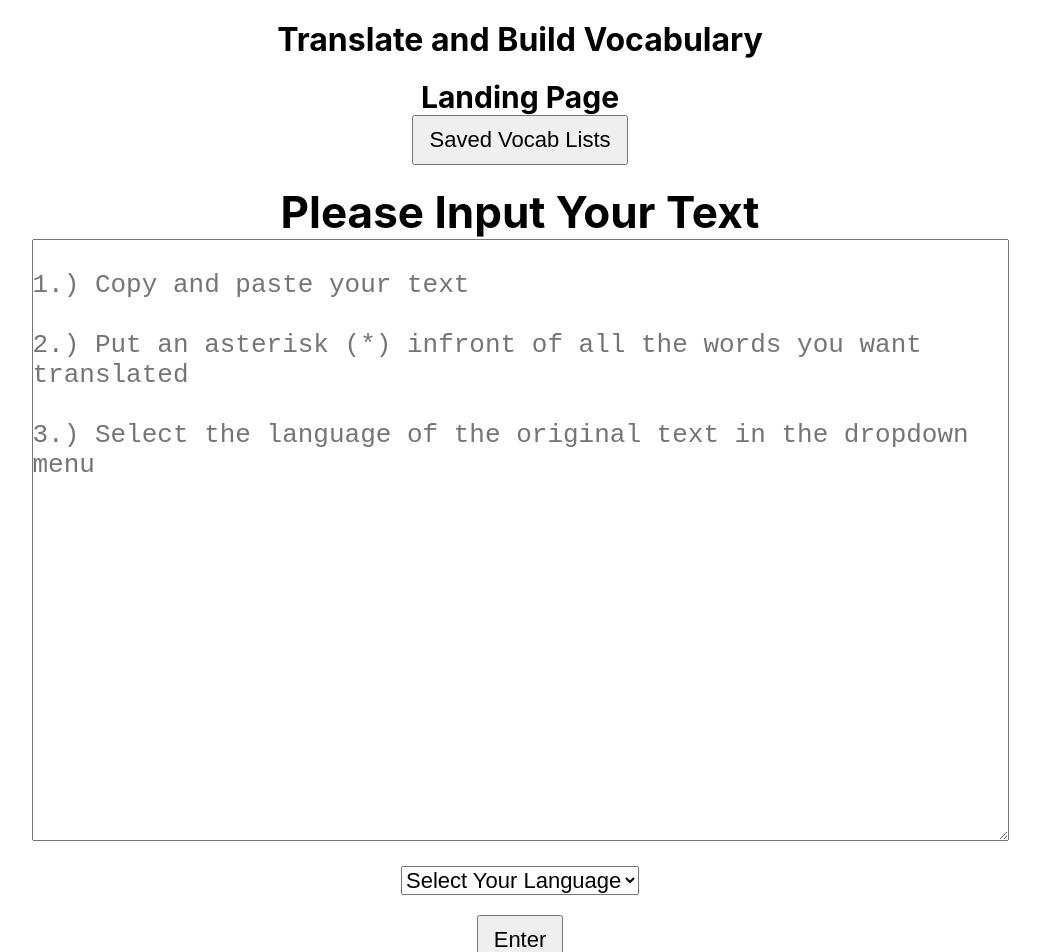
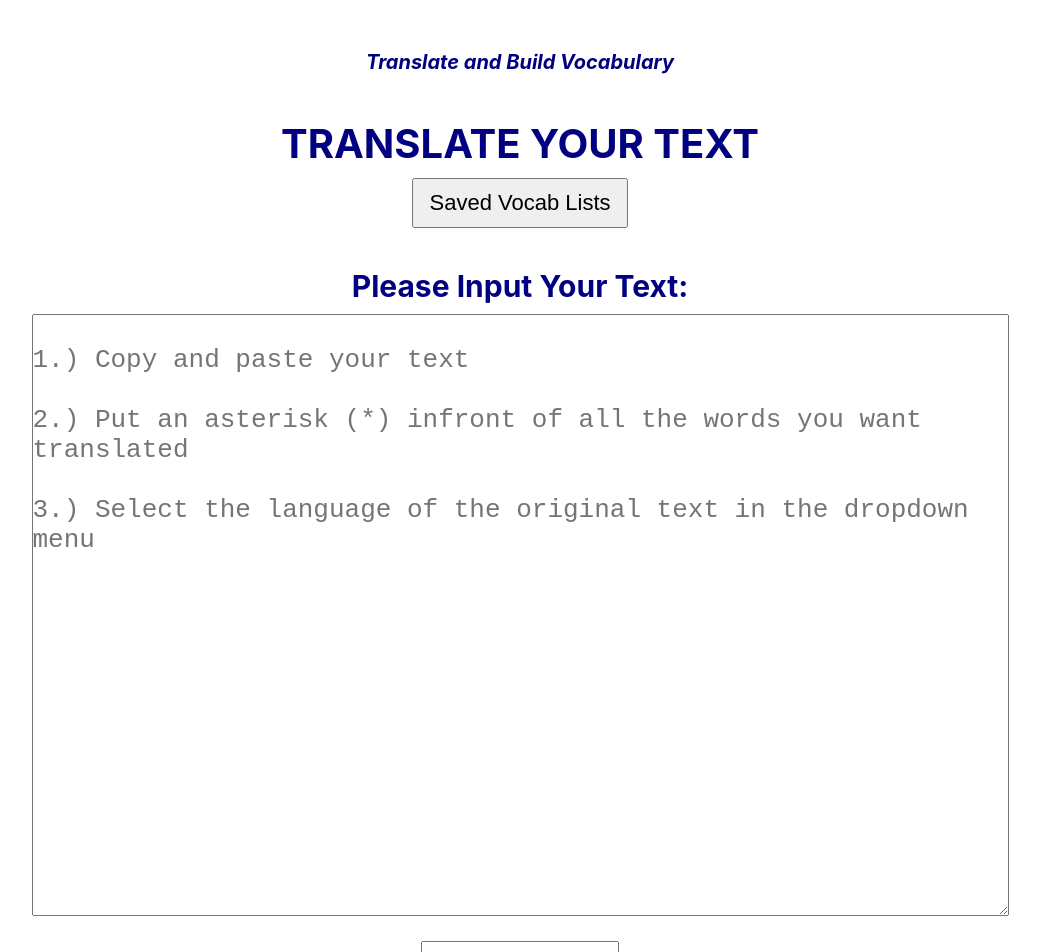
Before and after one commit to Chrisss111/front-end-translate-and-learn-vocabulary, a React (Create React App) app: page / in a window 1280 px wide. Shown: the top 952 px of the page, without its empty margins (120-1160 px from the left). Built offline with nearby package versions, Linux system fonts and the light colour scheme.

Commit message:
made some css styling changes

```diff
--- a/src/App.css
+++ b/src/App.css
@@ -1,16 +1,26 @@
 .App {
   text-align: center;
+
 }
 
 .App-header {
-  margin: 20px
+  margin: 20px;
+  color: navy;
 }
 
+h2{
+  color: navy;
+}
 .header-h1 {
-  margin: 20px;
+  margin-bottom: 35px;
+  font-style: italic;
+  font-size: 20px;
+  padding-top: 30px;
+
 }
 .page-titles {
-  font-size: 30px;
+  font-size: 40px;
+  padding: 10px;
 }
 
 /* .App-header {
--- a/src/App.js
+++ b/src/App.js
@@ -7,7 +7,7 @@ import VocabListsListing from './components/VocabListsListing';
 import DisplayedSavedVocabList from './components/DisplayedSavedVocabList';
 import TranslatedPage from './components/TranslatedPage';
 import LanguageDropdown from './components/LanguageDropdown';
-import Words from './components/Words';
+// import Words from './components/Words';
 import Button from './components/Button';
 
 
@@ -110,7 +110,7 @@ function App() {
     content = (<div>
     <TextInput enterButtonClick={enterButtonClick} textOnChange={textOnChange} languageDropdownMenuChange={languageDropdownMenuChange} dropdownLanguage={dropdownLanguage}/>
     </div>);
-    modeTitle = 'Landing Page'
+    modeTitle = 'TRANSLATE YOUR TEXT'
     nameChangePageButton = 'Saved Vocab Lists'
 
   } else if (appMode === APP_MODES.displayedSavedVocabList) {
@@ -122,13 +122,13 @@ function App() {
     // displayed list component
   } else if (appMode === APP_MODES.vocabListsListing) {
     content = (<div><VocabListsListing selectButtonClick={selectButtonClick}></VocabListsListing></div>)
-    modeTitle = 'Vocab Lists'
+    modeTitle = 'SAVED VOCABULARY LISTS'
     nameChangePageButton = 'Homepage'
 
   } else if (appMode === APP_MODES.translatedPage) {
     // ADD BUTTON TO SAVED VOCAB LISTS-LOOK AT WHAT DID FOR DISPLAYEDSAVEDLIST SECOND BUTTON (one to go to go back to saved listings)
     content = (<div><TranslatedPage goBackToListingsClick={goBackToListingsClick} saveButtonClick={saveButtonClick} text={text} original_lang={dropdownLanguage} onChangeSave={onChangeSave} newVocabListName={newVocabListName}></TranslatedPage></div>)
-    modeTitle = 'Your Translated Words'
+    modeTitle = 'YOUR TEXT AND TRANSLATED WORDS'
     nameChangePageButton = 'Homepage'
 
   } else {
--- a/src/components/DisplayedSavedVocabList.css
+++ b/src/components/DisplayedSavedVocabList.css
@@ -4,8 +4,8 @@
     .text-and-words{
         display: flex;
         justify-content: space-around;
-        margin: 50px;
-        padding: 30px;
+        margin: 10px;
+        padding: 10px;
         background-color: rgb(217, 226, 241);
     }
 
@@ -13,12 +13,19 @@
         width: 50%;
     }
 
+    .text-right {
+        text-indent: 100px;
+      }
+
+    /* p {
+        font-size: 27px;
+    } */
     .word-text{
         margin: 50px;
         text-align: left;
     }
     .displayed-saved-vocab-list-container, input {
-        font-size: 22px;
+        font-size: 25px;
     }
 
     input{
@@ -35,3 +42,12 @@
         margin: 20px;
         align-items: flex-start;
     }
+
+h1 {
+    margin: 20px;
+    margin-bottom: 0;
+}
+
+button {
+    margin-bottom: 10px;
+}
--- a/src/components/LanguageDropdown.js
+++ b/src/components/LanguageDropdown.js
@@ -1,5 +1,5 @@
 import React from 'react';
-import { useState, useEffect } from 'react';
+
 
 const LanguageDropdown = (props) => {
 
@@ -23,7 +23,7 @@ const LanguageDropdown = (props) => {
   value={props.dropdownLanguage}
   onChange={languageDropdownMenu}
   >
-  <option className="language-dropdown-option" value="Select Your Language">Select Your Language</option>
+  <option className="language-dropdown-option" value="Select Your Language">Select Language</option>
   <option className="language-dropdown-option" value="fr">French</option>
   <option className="language-dropdown-option" value="es">Spanish</option>
   <option className="language-dropdown-option" value="de">German</option>
--- a/src/components/TextInput.css
+++ b/src/components/TextInput.css
@@ -1,3 +1,6 @@
+/* html {
+    background-color: rgb(217, 226, 241);
+} */
 .text-area {
     font-size: 26px
 
@@ -7,10 +10,19 @@
     font-size: 22px
 }
 
+.text-input-header {
+    font-size: 30px;
+    padding: 10px;
+    color: navy;
+
+}
+
 button  {
-    padding: 10px 15px ;
+    padding: 10px 15px;
+    margin-bottom: 30px;
 }
 
 select  {
-    margin: 20px 0 ;
+    margin: 20px 0;
+    padding: 5px;
 }
--- a/src/components/TextInput.js
+++ b/src/components/TextInput.js
@@ -26,7 +26,7 @@ const TextInput = (props) => {
   };
 
     return <div className='text-input-container'>
-      <h1>Please Input Your Text</h1>
+      <h1 className='text-input-header'>Please Input Your Text:</h1>
       <form>
         <textarea type="text" className='text-area'
           // value={value}
--- a/src/components/TranslatedPage.css
+++ b/src/components/TranslatedPage.css
@@ -4,7 +4,7 @@ padding: 0;}
 .text-and-words{
     display: flex;
     justify-content: space-around;
-    margin: 50px;
+    margin: 30px;
     margin-bottom: 30px;
     padding: 30px;
     background-color: rgb(217, 226, 241);
@@ -45,3 +45,8 @@ input{
     font-size: 30px;
     font-weight: bold;
 }
+
+.waiting-message {
+    font-size: 25px;
+    font-style: italic;
+}
--- a/src/components/TranslatedPage.js
+++ b/src/components/TranslatedPage.js
@@ -183,7 +183,7 @@ const TranslatedPage = (props) => {
         {/* <label>Type name of vocab list</label> */}
         <input type="text" className='save-list-text-input'
           // value={value}
-          onChange={onChange} placeholder='save this vocab list as...' cols='5' rows='35'/>
+          onChange={onChange} placeholder='save this vocab list as...' cols='7' rows='45'/>
         {/* <button onClick={enterButton}>Enter</button> */}
 
 
@@ -193,7 +193,7 @@ const TranslatedPage = (props) => {
     </div>
 
   } else {
-    return <p>please wait as we gather your translated words</p>
+    return <p className='waiting-message'>please wait as we gather your translated words</p>
   }
 
 };
--- a/src/components/VocabListsListing.css
+++ b/src/components/VocabListsListing.css
@@ -16,7 +16,7 @@
         text-align: left;
     } */
     .vocab-lists-listings-container {
-        font-size: 22px;
+        font-size: 25px;
     }
 
     .list-name {
@@ -25,6 +25,9 @@
 
     }
 
+    .h2 {
+        text-decoration: underline;
+    }
 
     .vocab-list-item{
 
--- a/src/components/VocabListsListing.js
+++ b/src/components/VocabListsListing.js
@@ -30,7 +30,7 @@ const VocabListsListing = (props) => {
 
   return <div className='vocab-lists-listings-container'>
 
-    <h1>Select the vocabulary list you would like to review</h1>
+    <h2 className='h2'>Select the Vocabulary List You Would Like to Review:</h2>
   {/* Name of vocab list-think have to use hook/state to make them appear based on what backend API request says */}
   <div>
     <div className='vocab-list-div'>{vocabListItems}</div>
--- a/src/components/Words.js
+++ b/src/components/Words.js
@@ -1,20 +1,20 @@
-import React from 'react';
+// import React from 'react';
 
-const Words = (props) => {
-  return <div>
-    <h4>{props.word}: {props.translation}</h4>
-    <div>
-      <form>
-        <label>
-          My Notes: <input type="text"/>
-        </label>
-      </form></div>
-  </div>;
-};
+// const Words = (props) => {
+//   return <div>
+//     <h4>{props.word}: {props.translation}</h4>
+//     <div>
+//       <form>
+//         <label>
+//           My Notes: <input type="text"/>
+//         </label>
+//       </form></div>
+//   </div>;
+// };
 
-Words.defaultProps  = {
-  word: 'test word',
-  translation: 'test translation'
-};
+// Words.defaultProps  = {
+//   word: 'test word',
+//   translation: 'test translation'
+// };
 
-export default Words;
+// export default Words;
```
Also changed, not shown: src/components/SavedText.js (+9 -9 lines).
